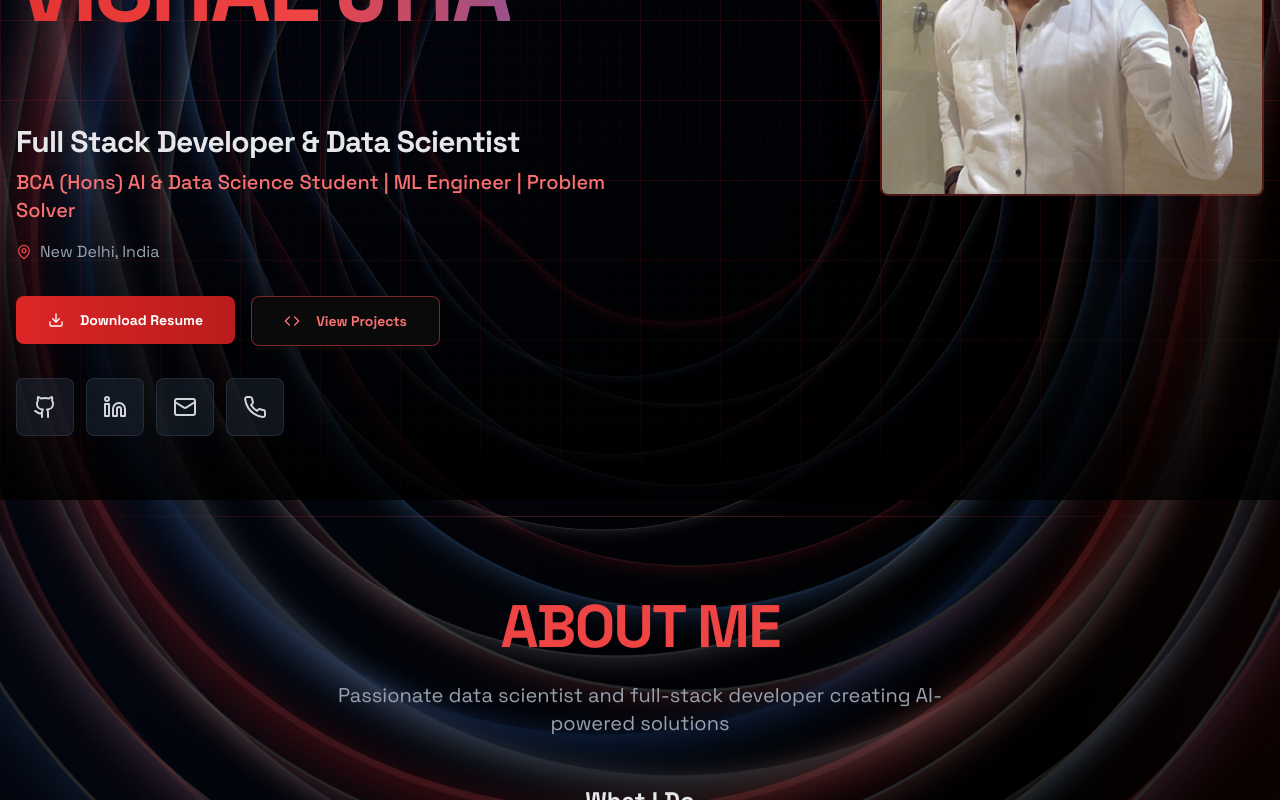
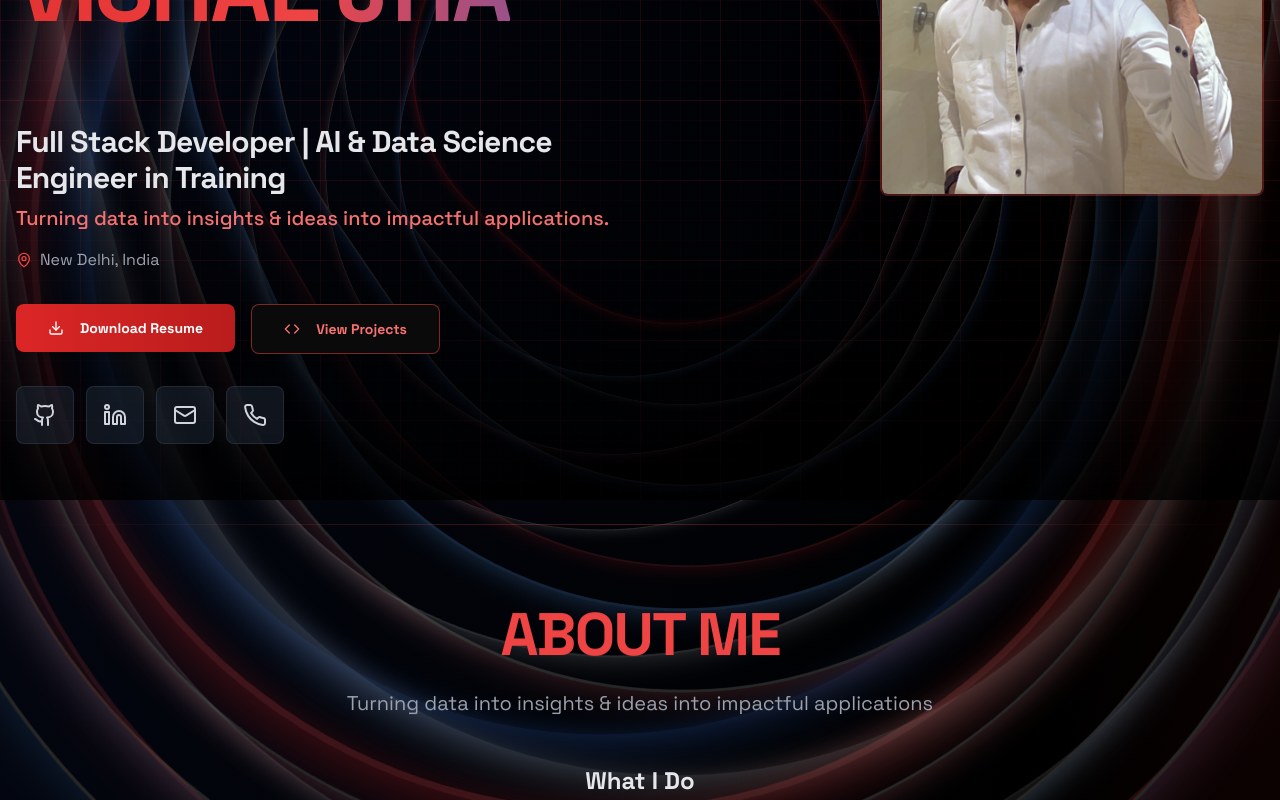
Before and after one commit to VishalJha01/vishal-portfolio, a Next.js app: page / in a window 1280 px wide. Shown: the part 300-1100 px from the top of the page. Built offline with nearby package versions, Linux system fonts and the light colour scheme.

Commit message:
Update page.tsx

```diff
--- a/app/page.tsx
+++ b/app/page.tsx
@@ -203,12 +203,12 @@ export default function Portfolio() {
   ]
 
   const aboutPoints = [
-    "🎓 BCA (Hons) student specializing in AI & Data Science at K.R. Mangalam University (GPA: 8.6/10)",
-    "🤖 Data Science enthusiast building ML models and predictive analytics solutions",
-    "🚀 Full-stack developer creating responsive web applications with modern frameworks",
-    "📊 Experienced in Python-based machine learning, deep learning, and statistical modeling",
-    "🌱 Passionate about solving real-world problems using AI and data-driven technologies",
-    "🔬 Proficient in data mining, feature engineering, and model deployment pipelines",
+    "🎓 BCA (Hons) student at K.R. Mangalam University with 8.6/10 GPA, training to become an AI & Data Science Engineer",
+    "💻 Full-stack developer building responsive web applications with modern frameworks and seamless user experiences",
+    "📊 Transforming raw data into actionable insights through statistical analysis, machine learning, and data visualization",
+    "🚀 Creating impactful applications that bridge the gap between complex data and real-world business solutions",
+    "🤖 Training in AI & Data Science engineering to develop intelligent systems and predictive analytics models",
+    "🔬 Passionate about turning innovative ideas into scalable applications that solve meaningful problems",
   ]
 
   const handleDownloadCV = () => {
@@ -510,10 +510,10 @@ export default function Portfolio() {
                   <p
                     className={`text-2xl md:text-3xl font-bold tracking-tight ${isDarkMode ? "text-gray-200" : "text-gray-800"} mb-2`}
                   >
-                    Full Stack Developer & Data Scientist
+                    Full Stack Developer | AI & Data Science Engineer in Training
                   </p>
                   <p className={`text-lg md:text-xl font-medium ${isDarkMode ? "text-red-400" : "text-red-600"} mb-4`}>
-                    BCA (Hons) AI & Data Science Student | ML Engineer | Problem Solver
+                    Turning data into insights & ideas into impactful applications.
                   </p>
                   <div className={`flex items-center space-x-2 ${isDarkMode ? "text-gray-400" : "text-gray-600"}`}>
                     <MapPin className="w-4 h-4 text-red-500" />
@@ -632,7 +632,7 @@ export default function Portfolio() {
                 ABOUT ME
               </h2>
               <p className={`text-xl ${isDarkMode ? "text-gray-400" : "text-gray-600"} max-w-2xl mx-auto`}>
-                Passionate data scientist and full-stack developer creating AI-powered solutions
+                Turning data into insights & ideas into impactful applications
               </p>
             </div>
 
```
